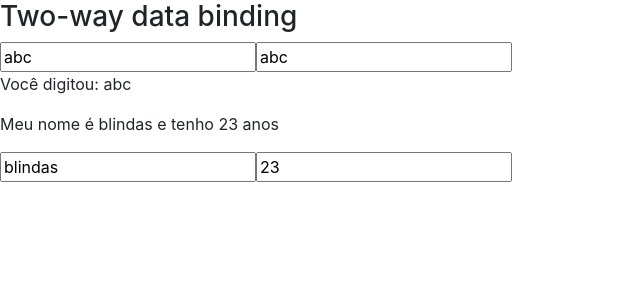
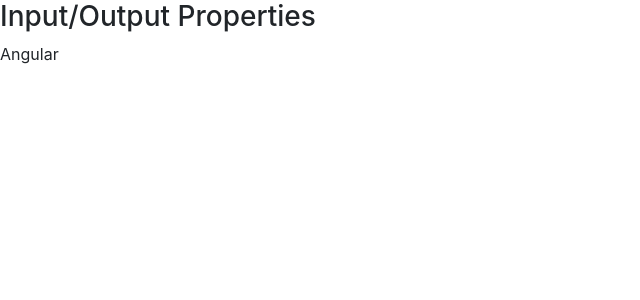
Before and after one commit to gab618/angular-03-data-binding, an Angular app: page / in a window 1280 px wide. Shown: the top 300 px of the page, without its empty margins (0-640 px from the left). Built offline with nearby package versions, Linux system fonts and the light colour scheme.

Commit message:
input properties

```diff
--- a/src/app/app.module.ts
+++ b/src/app/app.module.ts
@@ -6,9 +6,10 @@
 import { DataBindingComponent } from './data-binding/data-binding.component';
 import { NgbModule } from '@ng-bootstrap/ng-bootstrap';
 import { MeuFormModule } from './meu-form/meu-form.module';
+import { InputPropertyComponent } from './input-property/input-property.component';
 
 @NgModule({
-  declarations: [AppComponent, DataBindingComponent],
+  declarations: [AppComponent, DataBindingComponent, InputPropertyComponent],
   imports: [BrowserModule, NgbModule, FormsModule, MeuFormModule],
   providers: [],
   bootstrap: [AppComponent],
--- a/src/app/data-binding/data-binding.component.html
+++ b/src/app/data-binding/data-binding.component.html
@@ -99,4 +99,12 @@
     </div>
   </article>
 </section> -->
-<app-meu-form></app-meu-form>
+
+<!-- <app-meu-form></app-meu-form> -->
+
+<section class="input-output-properties">
+  <article>
+    <h3>Input/Output Properties</h3>
+    <app-curso [nome]="nomeDoCurso"></app-curso>
+  </article>
+</section>
--- a/src/app/data-binding/data-binding.component.ts
+++ b/src/app/data-binding/data-binding.component.ts
@@ -14,6 +14,8 @@
   valorSalvo: string = '';
 
   isMouseOver: boolean = false;
+
+  nomeDoCurso: string = 'Angular';
 
   getValor() {
     return 1;
--- /dev/null
+++ b/src/app/input-property/input-property.component.html
@@ -0,0 +1 @@
+<p>{{ nomeCurso }}</p>
--- /dev/null
+++ b/src/app/input-property/input-property.component.ts
@@ -0,0 +1,14 @@
+import { Component, Input, OnInit } from '@angular/core';
+
+@Component({
+  selector: 'app-curso',
+  templateUrl: './input-property.component.html',
+  styleUrls: ['./input-property.component.css'],
+})
+export class InputPropertyComponent implements OnInit {
+  @Input('nome') nomeCurso: string = '';
+
+  constructor() {}
+
+  ngOnInit(): void {}
+}
```
Also changed, not shown: src/app/input-property/input-property.component.css (added), 1 other file (tests, documents, lock files or other folders).
